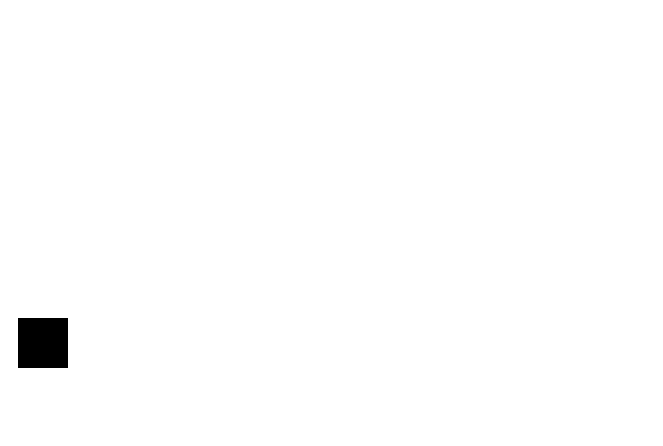
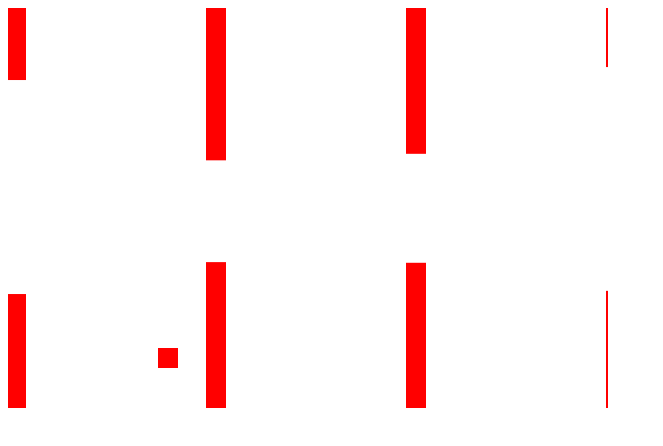
Before and after one commit to FaleroFebrian12/Flappy-bird, a plain HTML site: page index.html in a window 1280 px wide. Shown: the whole page, without its empty margins (0-663 px from the left). Drawn offline with Linux system fonts and the light colour scheme; files that its build step writes are made by us from their sources.

Commit message:
update obstaicel dan kontrolnya

```diff
--- a/bird.js
+++ b/bird.js
@@ -0,0 +1,41 @@
+class Bird {
+  // Gunakan PascalCase untuk nama class
+  constructor() {
+    this.x = 150;
+    this.y = 200;
+    this.vy = 0;
+    this.width = 20;
+    this.height = 20;
+    this.weight = 1;
+  }
+
+  update() {
+    let curve = Math.sin(angle);
+    if (this.y > canvas.height - this.height * 3) {
+      this.y = canvas.height - this.height * 3;
+      this.vy = 0;
+    } else {
+      this.vy += this.weight;
+      this.vy *= 0.9;
+      this.y += this.vy;
+    }
+
+    if (this.y < 0 + this.height) {
+      this.y = 0 + this.height;
+      this.vy = 0;
+    }
+
+    if (spacePressed) this.flap();
+  }
+
+  draw() {
+    ctx.fillStyle = "red";
+    ctx.fillRect(this.x, this.y, this.width, this.height);
+  }
+
+  flap() {
+    this.vy -= 2;
+  }
+}
+
+const bird = new Bird(); // Sekarang konsisten (Bird dengan huruf besar)
--- a/index.html
+++ b/index.html
@@ -11,8 +11,7 @@
     <canvas id="canvas1"></canvas>
 
     <script src="bird.js"></script>
+    <script src="obstacle.js"></script>
     <script src="main.js"></script>
-    <script src="obstaicel.js"></script>
-    <script src="particel.js"></script>
   </body>
 </html>
--- a/main.js
+++ b/main.js
@@ -1,15 +1,12 @@
 const canvas = document.getElementById("canvas1");
-
 const ctx = canvas.getContext("2d");
-
 canvas.width = 600;
-
 canvas.height = 400;
 
 // dekralasikan variabel yang dibutuhkan
 
 let spacePressed = false;
-let angel = 0;
+let angle = 0;
 let hue = 0;
 let frame = 0;
 let score = 0;
@@ -18,8 +15,12 @@ let gameSpeed = 2;
 // membuat function yang akan memanggil semua function
 function animate() {
   ctx.clearRect(0, 0, canvas.width, canvas.height);
-  ctx.fillRect(10, canvas.height - 90, 50, 50);
+  // ctx.fillRect(10, canvas.height - 90, 50, 50);
+  handleObstacles();
+  bird.update();
+  bird.draw();
   requestAnimationFrame(animate);
+  frame++;
 }
 
 animate();
@@ -31,3 +32,13 @@ window.addEventListener("keydown", function (e) {
 window.addEventListener("keyup", function (e) {
   if (e.code === "Space") spacePressed = false;
 });
+
+// event klik sembarang
+window.addEventListener("mousedown", (e) => {
+  e.preventDefault();
+  spacePressed = true;
+});
+
+window.addEventListener("mouseup", (e) => {
+  spacePressed = false;
+});
--- /dev/null
+++ b/obstacle.js
@@ -0,0 +1,36 @@
+const ObstaclesArray = [];
+
+class Obstacles {
+  constructor() {
+    this.top = (Math.random() * canvas.height) / 3 + 20;
+    this.bottom = (Math.random() * canvas.height) / 3 + 20;
+    this.x = canvas.width;
+    this.width = 20;
+    this.color = "hsl(" + hue + ",100%, 50%)";
+  }
+
+  draw() {
+    ctx.fillStyle = this.color;
+    ctx.fillRect(this.x, 0, this.width, this.top);
+    ctx.fillRect(this.x, canvas.height - this.bottom, this.width, this.bottom);
+  }
+
+  update() {
+    this.x -= gameSpeed;
+    this.draw();
+  }
+}
+
+function handleObstacles() {
+  if (frame % 100 === 0) {
+    ObstaclesArray.unshift(new Obstacles());
+  }
+
+  for (let i = 0; i < ObstaclesArray.length; i++) {
+    ObstaclesArray[i].update();
+  }
+
+  if (ObstaclesArray.length > 20) {
+    ObstaclesArray.pop();
+  }
+}
```
Also changed, not shown: obstaicel.js (deleted).
